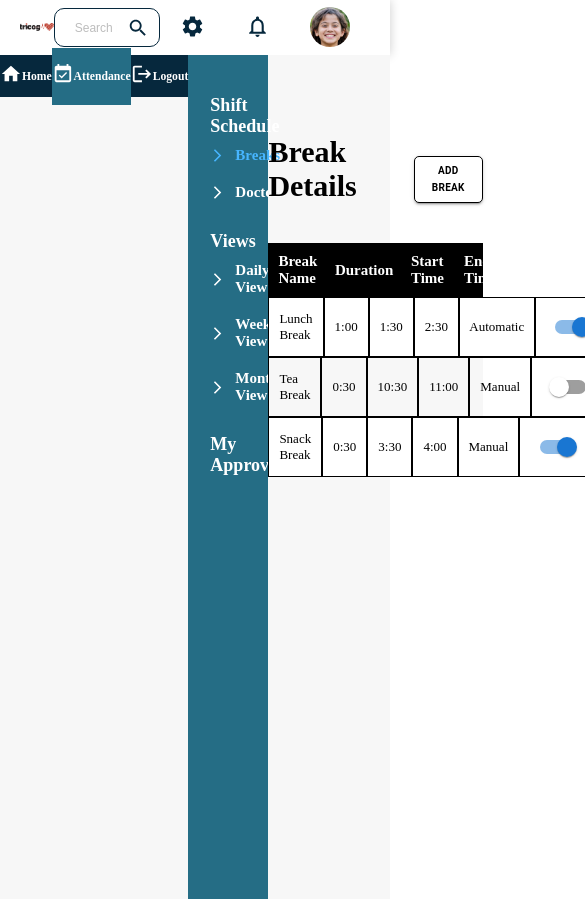
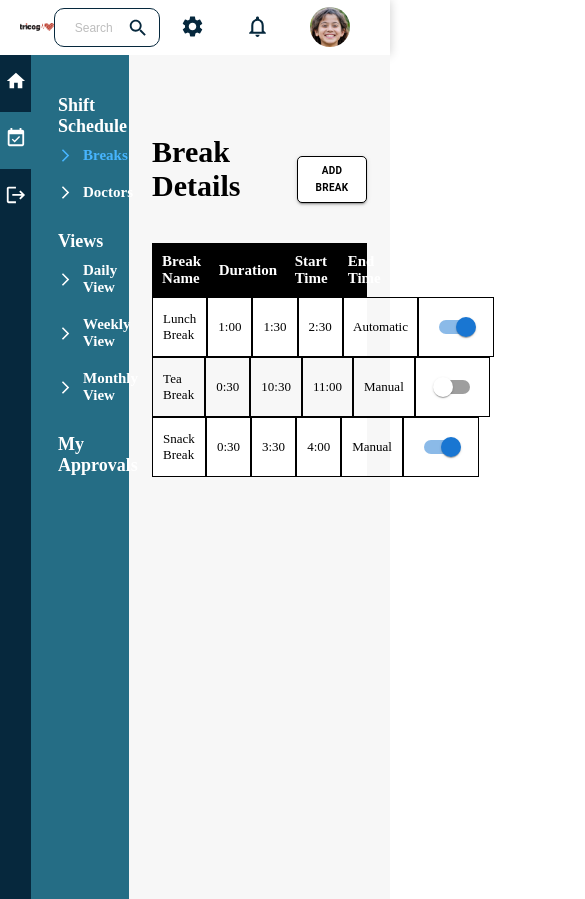
Before and after one commit to Sneha-Shaw/shift_frontend, a React (Create React App) app: page /attendance/breaks in a window 390 px wide. Shown: the top 899 px of the page, 585 px wide, since content can reach past the window. Built offline with nearby package versions, Linux system fonts and the light colour scheme.

Commit message:
`feat`:`mobile view of sidebar`

```diff
--- a/src/components/Sidebar/styles.js
+++ b/src/components/Sidebar/styles.js
@@ -3,12 +3,12 @@ import { makeStyles } from "@mui/styles";
 export default makeStyles((theme) => ({
     root: {
         width: "5%",
-        height: "",
+        // height: "",
         backgroundColor: "#06283D",
         zIndex: 100,
         [theme.breakpoints.down("sm")]: {
-            width: "100%",
-            height: "5%",
+            width: "8%",
+            // height: "5%",
         },
     },
     icons:{
@@ -19,9 +19,14 @@ export default makeStyles((theme) => ({
         height: "100%",
         width: "100%",
         // marginTop: "1rem",
+      '& h3':{
+        display: "block",
         [theme.breakpoints.down("sm")]: {
-            flexDirection: "row",
+            display: "none",
+
+
         },
+      }
     },
 
     navLink: {
```
